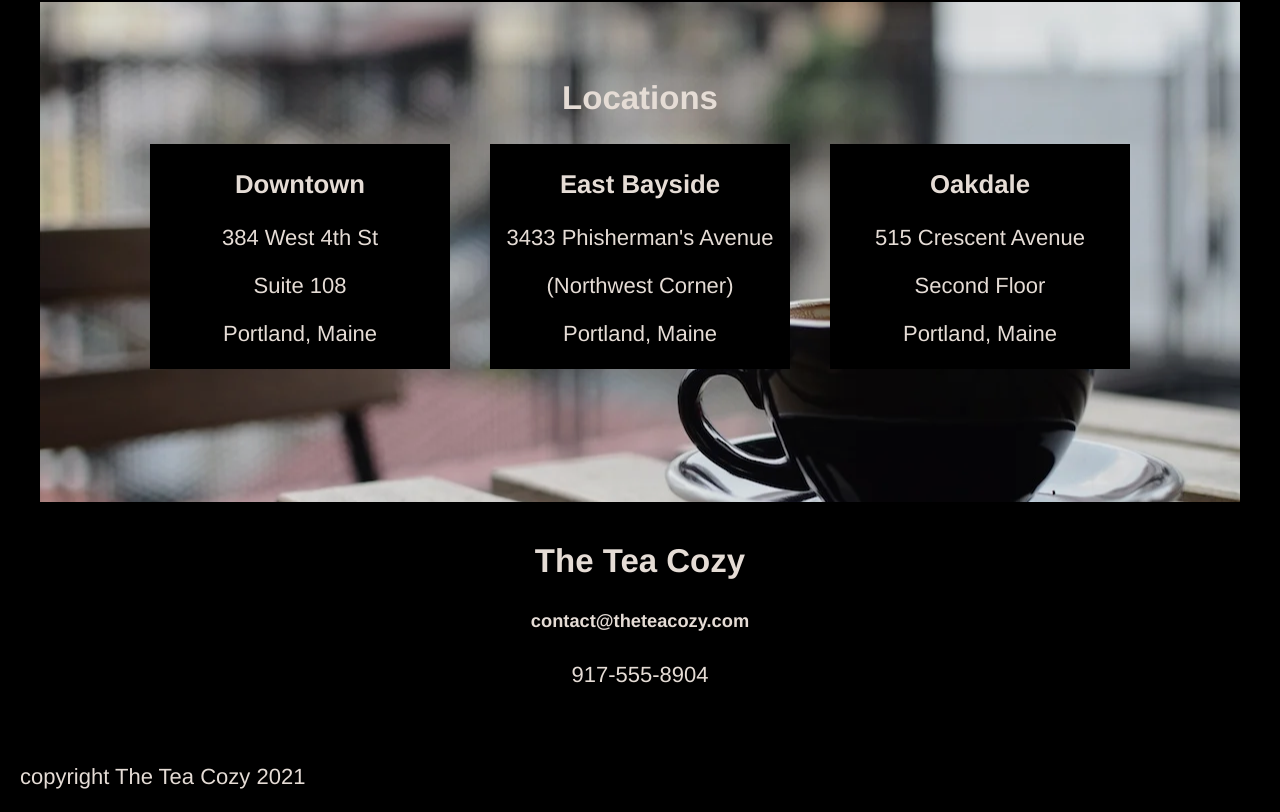
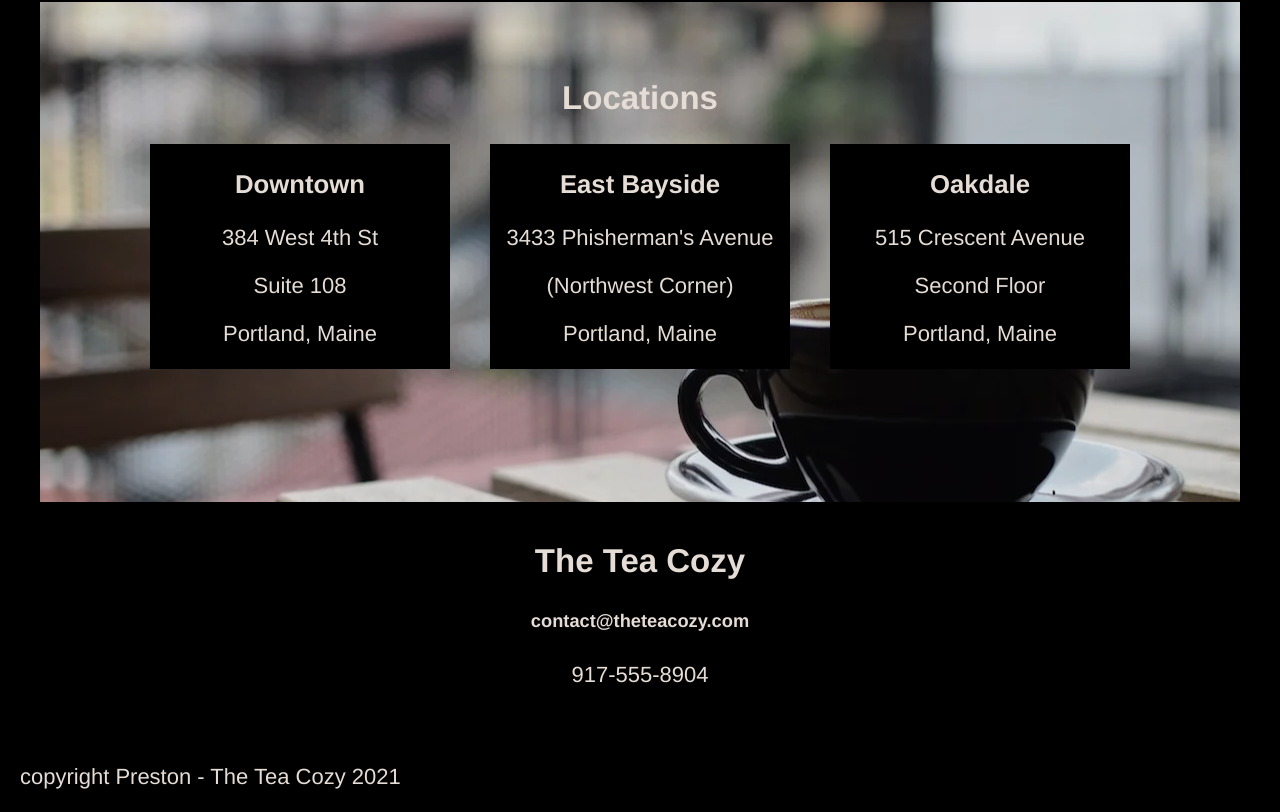
Before and after one commit to Pres2000/TeaCozy, a plain HTML site: page TeaCozy/index.html in a window 1280 px wide. Shown: the part 1562-2374 px from the top of the page. Drawn offline with Linux system fonts and the light colour scheme.

Commit message:
Update index.html

```diff
--- a/TeaCozy/index.html
+++ b/TeaCozy/index.html
@@ -89,7 +89,7 @@
             </div>
 
             <footer>
-                <p>copyright The Tea Cozy 2021</p>
+                <p>copyright Preston - The Tea Cozy 2021</p>
             </footer>
         </body>
     </html>
```
